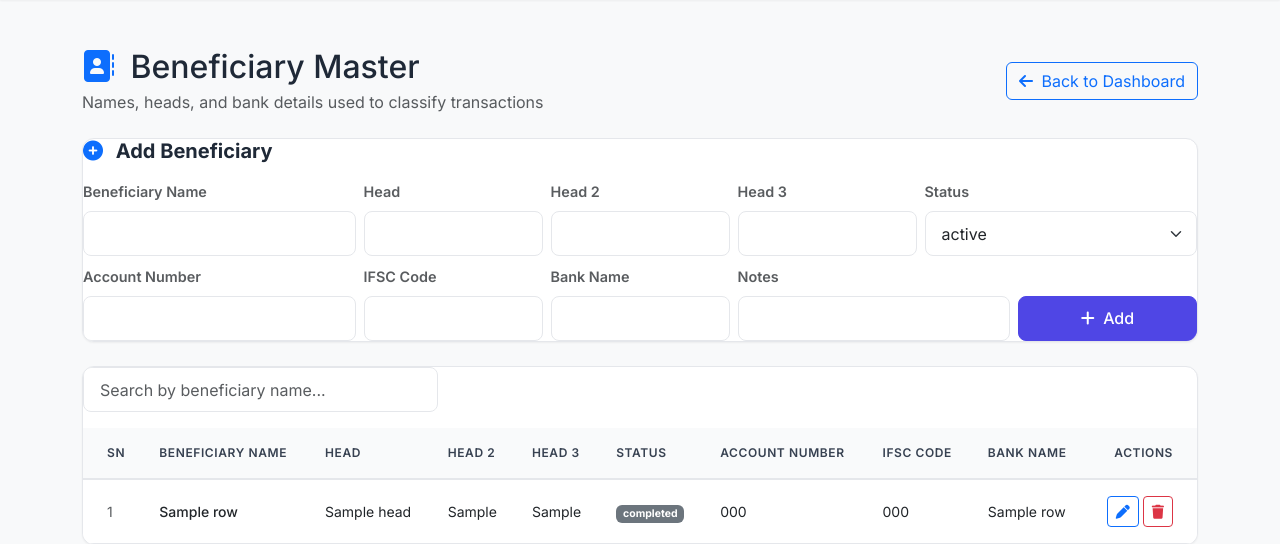
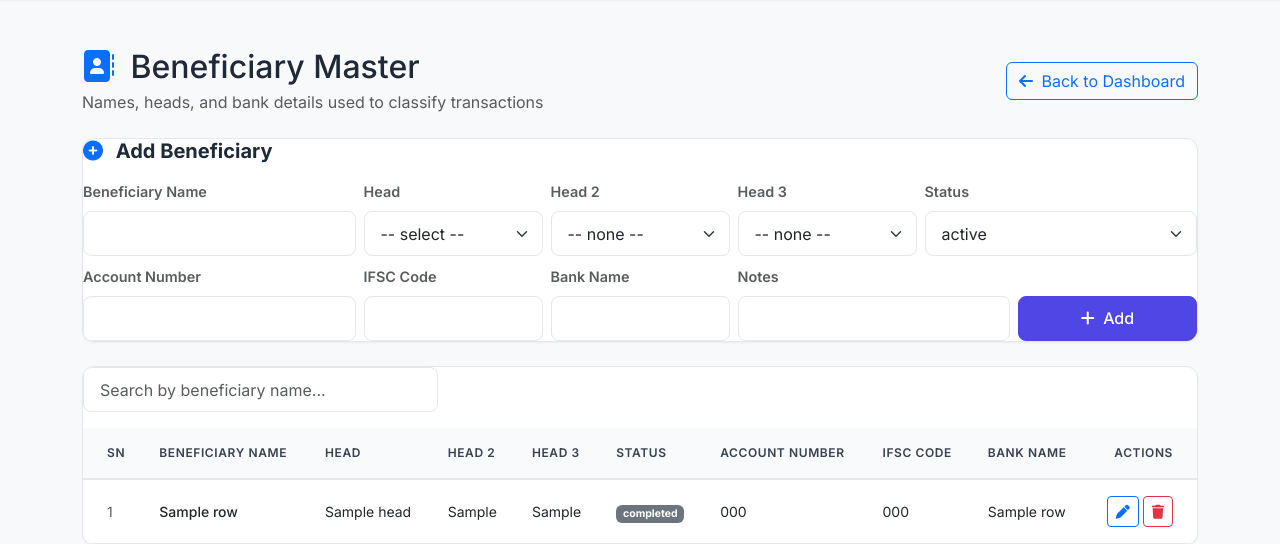
Before and after one commit to intern-dot250/bank-statement-automation, a Flask app: template templates/beneficiary_master.html in a window 1280 px wide. Shown: the part 72-616 px from the top of the page. Run offline with Flask 3, Linux system fonts and the light colour scheme; the template is opened without the code that fills it: most values are stand-ins (such as "Sample title", 1, 10 or a date in 2020); parts of the project's set-up code (start-up, migrations or seed data) failed here and were passed over; some libraries are stand-ins or nearby versions.

Commit message:
Add HEAD dropdown to Beneficiary Master add/edit forms
HEAD, Head 2, and Head 3 were free-text inputs, prone to typos/variant
spellings drifting from what the classifier actually expects. Replaced
with <select> dropdowns populated from BENEFICIARY_MASTER_HEADS - the
7 values confirmed in current real use (Vendor, Contractor, Salary
Site, Salary HO, Professional, Imprest, Internal), not
heads_config.json's full ~25-entry list (mostly transaction-type
categories like Bank Charges/Loan/Tax, not payee-identity categories).

Edit modal preserves any existing value outside this list (e.g. the
known stray "DPL" row) as a selected "(not in list)" option instead of
silently dropping it on save.

```diff
--- a/templates/beneficiary_master.html
+++ b/templates/beneficiary_master.html
@@ -23,15 +23,30 @@
             </div>
             <div class="col-md-2">
                 <label class="form-label small text-muted">Head</label>
-                <input type="text" class="form-control" name="HEAD">
+                <select class="form-select" name="HEAD">
+                    <option value="">-- select --</option>
+                    {% for h in heads %}
+                    <option value="{{ h }}">{{ h }}</option>
+                    {% endfor %}
+                </select>
             </div>
             <div class="col-md-2">
                 <label class="form-label small text-muted">Head 2</label>
-                <input type="text" class="form-control" name="Head 2">
+                <select class="form-select" name="Head 2">
+                    <option value="">-- none --</option>
+                    {% for h in heads %}
+                    <option value="{{ h }}">{{ h }}</option>
+                    {% endfor %}
+                </select>
             </div>
             <div class="col-md-2">
                 <label class="form-label small text-muted">Head 3</label>
-                <input type="text" class="form-control" name="Head 3">
+                <select class="form-select" name="Head 3">
+                    <option value="">-- none --</option>
+                    {% for h in heads %}
+                    <option value="{{ h }}">{{ h }}</option>
+                    {% endfor %}
+                </select>
             </div>
             <div class="col-md-3">
                 <label class="form-label small text-muted">Status</label>
@@ -158,15 +173,39 @@
                         </div>
                         <div class="col-md-2">
                             <label class="form-label small text-muted">Head</label>
-                            <input type="text" class="form-control" name="HEAD" value="{{ row['HEAD'] }}">
+                            <select class="form-select" name="HEAD">
+                                <option value="">-- select --</option>
+                                {% if row['HEAD'] and row['HEAD'] not in heads %}
+                                <option value="{{ row['HEAD'] }}" selected>{{ row['HEAD'] }} (not in list)</option>
+                                {% endif %}
+                                {% for h in heads %}
+                                <option value="{{ h }}" {% if h == row['HEAD'] %}selected{% endif %}>{{ h }}</option>
+                                {% endfor %}
+                            </select>
                         </div>
                         <div class="col-md-2">
                             <label class="form-label small text-muted">Head 2</label>
-                            <input type="text" class="form-control" name="Head 2" value="{{ row['Head 2'] }}">
+                            <select class="form-select" name="Head 2">
+                                <option value="">-- none --</option>
+                                {% if row['Head 2'] and row['Head 2'] not in heads %}
+                                <option value="{{ row['Head 2'] }}" selected>{{ row['Head 2'] }} (not in list)</option>
+                                {% endif %}
+                                {% for h in heads %}
+                                <option value="{{ h }}" {% if h == row['Head 2'] %}selected{% endif %}>{{ h }}</option>
+                                {% endfor %}
+                            </select>
                         </div>
                         <div class="col-md-2">
                             <label class="form-label small text-muted">Head 3</label>
-                            <input type="text" class="form-control" name="Head 3" value="{{ row['Head 3'] }}">
+                            <select class="form-select" name="Head 3">
+                                <option value="">-- none --</option>
+                                {% if row['Head 3'] and row['Head 3'] not in heads %}
+                                <option value="{{ row['Head 3'] }}" selected>{{ row['Head 3'] }} (not in list)</option>
+                                {% endif %}
+                                {% for h in heads %}
+                                <option value="{{ h }}" {% if h == row['Head 3'] %}selected{% endif %}>{{ h }}</option>
+                                {% endfor %}
+                            </select>
                         </div>
                         <div class="col-md-4">
                             <label class="form-label small text-muted">Status</label>
--- a/web_app.py
+++ b/web_app.py
@@ -826,6 +826,14 @@ BENEFICIARY_MASTER_COLUMNS = [
     "DATE ADDED", "STATUS", "ACCOUNT NUMBER", "IFSC CODE", "BANK NAME",
 ]
 BENEFICIARY_MASTER_STATUSES = ["Confirmed", "Pending", "Conflict", "AI Suggested"]
+# The 7 Head values actually in current use across the Beneficiary Master
+# sheet (confirmed by scanning live data) - not heads_config.json's full
+# ~25-entry list, most of which are transaction-type categories (Bank
+# Charges, Loan, Tax, ...) rather than a payee's identity/role.
+BENEFICIARY_MASTER_HEADS = [
+    "Vendor", "Contractor", "Salary Site", "Salary HO", "Professional",
+    "Imprest", "Internal",
+]
 
 
 def get_beneficiary_worksheet() -> gspread.Worksheet:
@@ -872,6 +880,7 @@ def beneficiary_master():
         "beneficiary_master.html",
         rows=rows,
         statuses=BENEFICIARY_MASTER_STATUSES,
+        heads=BENEFICIARY_MASTER_HEADS,
     )
 
 
```
